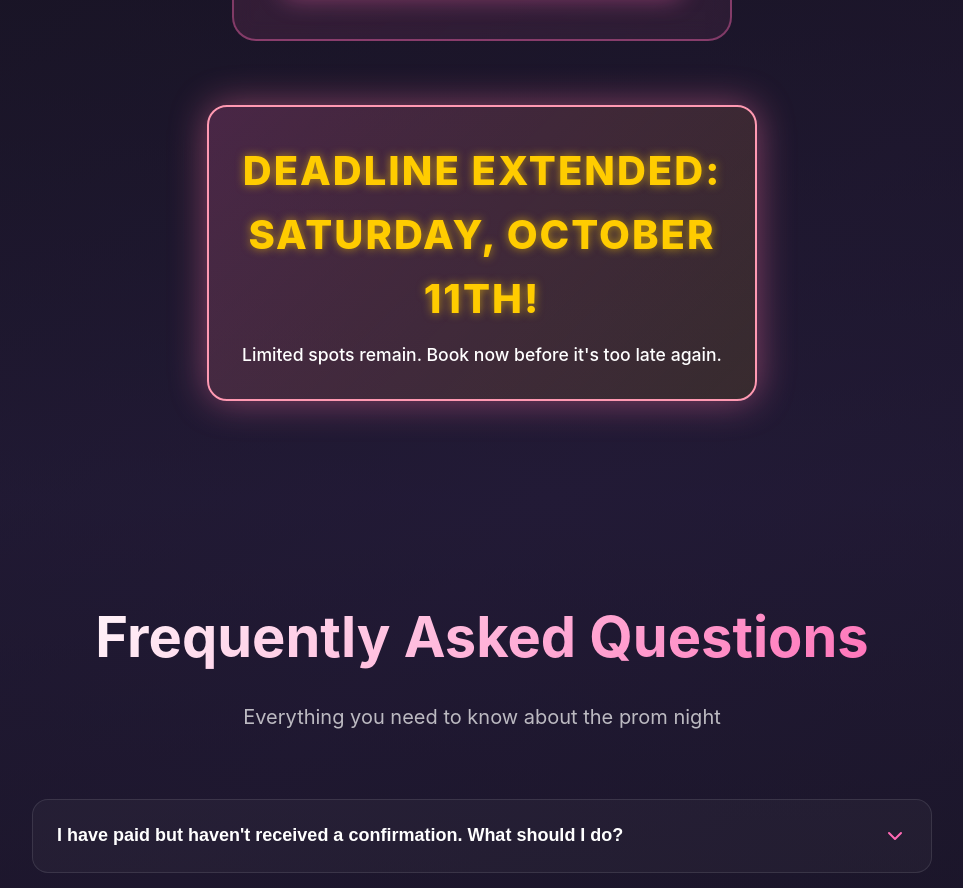
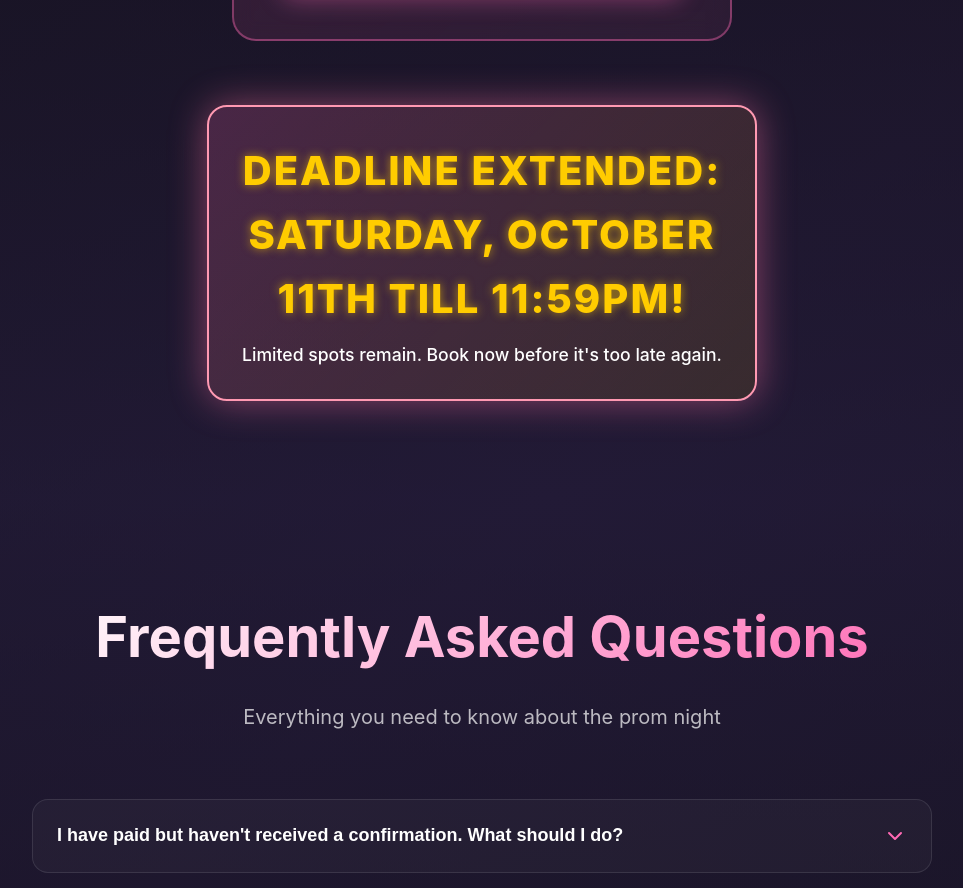
Before and after one commit to Architrb1795/prom, a React (Vite) app: page / in a window 1280 px wide. Shown: the part 3700-4588 px from the top of the page, without its empty margins (158-1121 px from the left). Built offline with nearby package versions, Linux system fonts and the light colour scheme; the HTML template or start-up script is replaced by a standard one.

Commit message:
Updated Pricing.jsx

```diff
--- a/src/components/Pricing.jsx
+++ b/src/components/Pricing.jsx
@@ -81,7 +81,7 @@ const Pricing = () => {
           </div>
         </div>
         <div className="deadline-notice">
-          <h3 className="deadline-title">Deadline Extended: Saturday, October 11th!</h3>
+          <h3 className="deadline-title">Deadline Extended: Saturday, October 11th Till 11:59PM!</h3>
           <p className="deadline-subtitle">Limited spots remain. Book now before it's too late again.</p>
         </div>
       </div>
```
